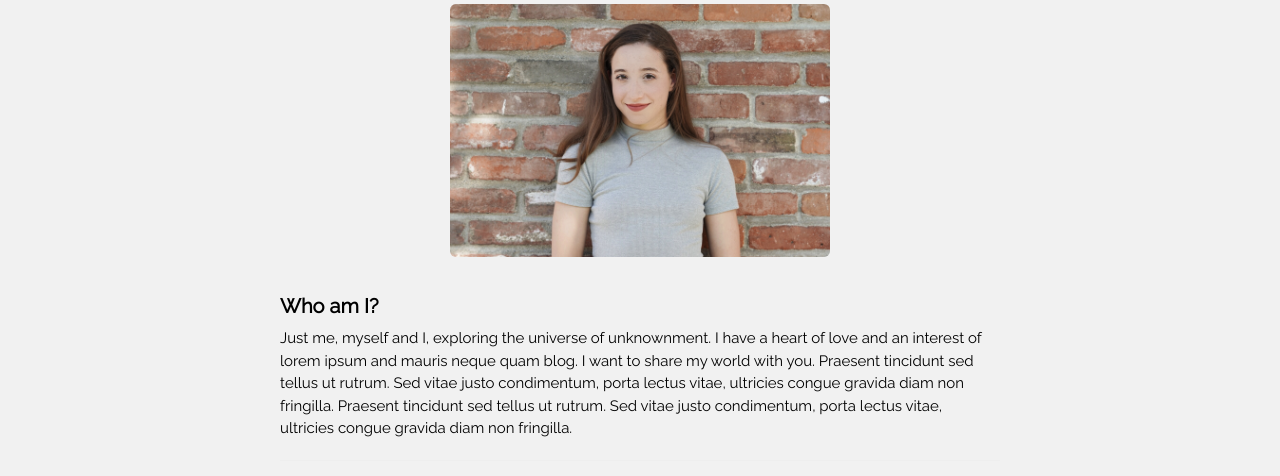
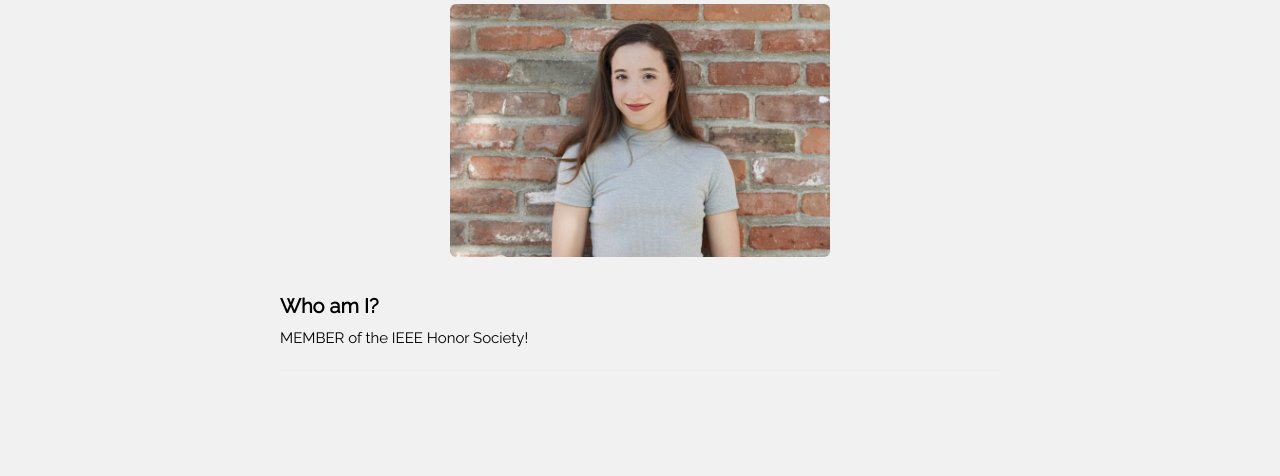
Before and after one commit to courtneypresto/courtneypresto.github.io, a plain HTML site: page index.html in a window 1280 px wide. Shown: the part 144-620 px from the top of the page. Drawn offline with nearby package versions, Linux system fonts and the light colour scheme.

Commit message:
portfolio and index modification

```diff
--- a/index.html
+++ b/index.html
@@ -60,7 +60,7 @@ body,h1,h2,h3,h4,h5,h6 {font-family: "Raleway", sans-serif}
 
   <div class="w3-container w3-padding-large" style="margin-bottom:32px;  margin-left: 20%; margin-right:20% ">
     <h4><b>Who am I?</b></h4>
-    <p>Just me, myself and I, exploring the universe of unknownment. I have a heart of love and an interest of lorem ipsum and mauris neque quam blog. I want to share my world with you. Praesent tincidunt sed tellus ut rutrum. Sed vitae justo condimentum, porta lectus vitae, ultricies congue gravida diam non fringilla. Praesent tincidunt sed tellus ut rutrum. Sed vitae justo condimentum, porta lectus vitae, ultricies congue gravida diam non fringilla.</p>
+    <p>MEMBER of the IEEE Honor Society!</p>
     <hr>
 
 
```
Also changed, not shown: portfolio.html (+1 -0 lines).
